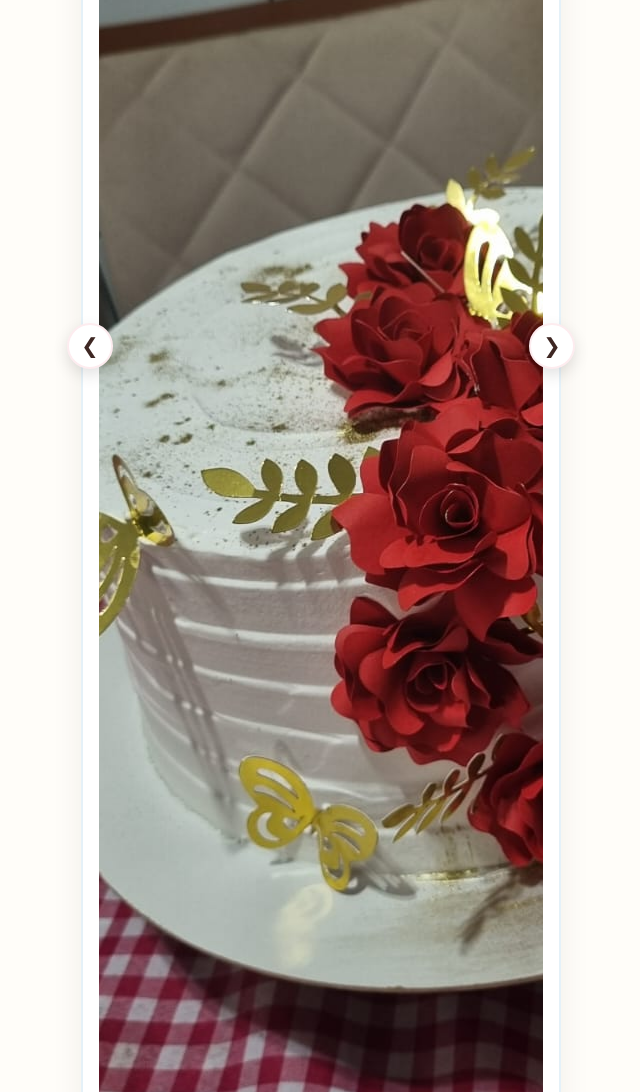
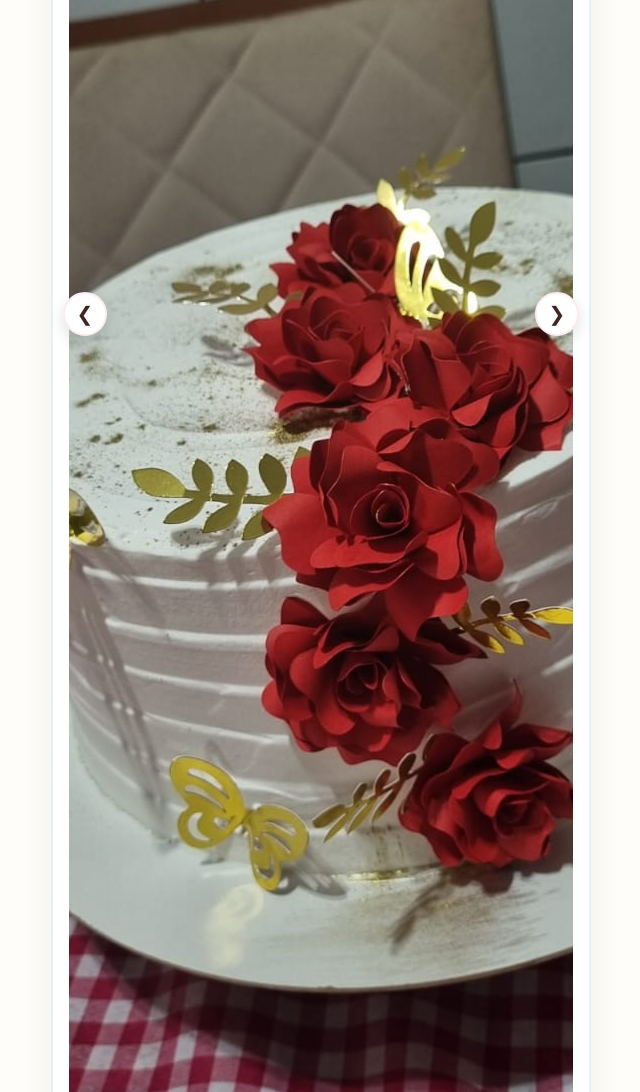
Before and after one commit to Danielcavo/nego-doce, a plain HTML site: page index.html in a window 1280 px wide. Shown: the part 1231-2323 px from the top of the page, without its empty margins (319-959 px from the left). Drawn offline with Linux system fonts and the light colour scheme.

Commit message:
Update index.html

```diff
--- a/index.html
+++ b/index.html
@@ -180,9 +180,10 @@
 
     /* Carrossel de Bolos */
   /* Carrossel de Bolos */
+   /* Carrossel de Bolos */
     .carousel-wrapper {
       position: relative;
-      max-width: 480px;
+      max-width: 540px;
       margin: 0 auto;
       background: var(--branco);
       padding: 16px;
@@ -195,24 +196,29 @@
       overflow: hidden;
       border-radius: 20px;
       position: relative;
+      width: 100%;
     }
 
     .carousel-track {
       display: flex;
+      align-items: center;
       transition: transform 0.45s cubic-bezier(0.25, 0.8, 0.25, 1);
     }
 
     .carousel-slide {
+      flex: 0 0 100%;
+      width: 100%;
       min-width: 100%;
-      position: relative;
+      max-width: 100%;
     }
 
     .carousel-slide img {
       width: 100%;
-      height: 360px !important;
+      height: 380px;
       object-fit: cover;
       object-position: center;
       display: block;
+      border-radius: 16px;
     }
 
     .slide-caption {
@@ -232,15 +238,15 @@
 
     .carousel-btn {
       position: absolute;
-      top: 42%;
+      top: 40%;
       transform: translateY(-50%);
       background-color: var(--branco);
       color: var(--marrom-texto);
       border: 2px solid var(--rosa-pastel);
-      width: 46px;
-      height: 46px;
+      width: 44px;
+      height: 44px;
       border-radius: 50%;
-      font-size: 1.3rem;
+      font-size: 1.25rem;
       cursor: pointer;
       display: flex;
       align-items: center;
@@ -255,8 +261,8 @@
       transform: translateY(-50%) scale(1.06);
     }
 
-    .carousel-btn.prev { left: -16px; }
-    .carousel-btn.next { right: -16px; }
+    .carousel-btn.prev { left: 10px; }
+    .carousel-btn.next { right: 10px; }
 
     .carousel-dots {
       display: flex;
```
